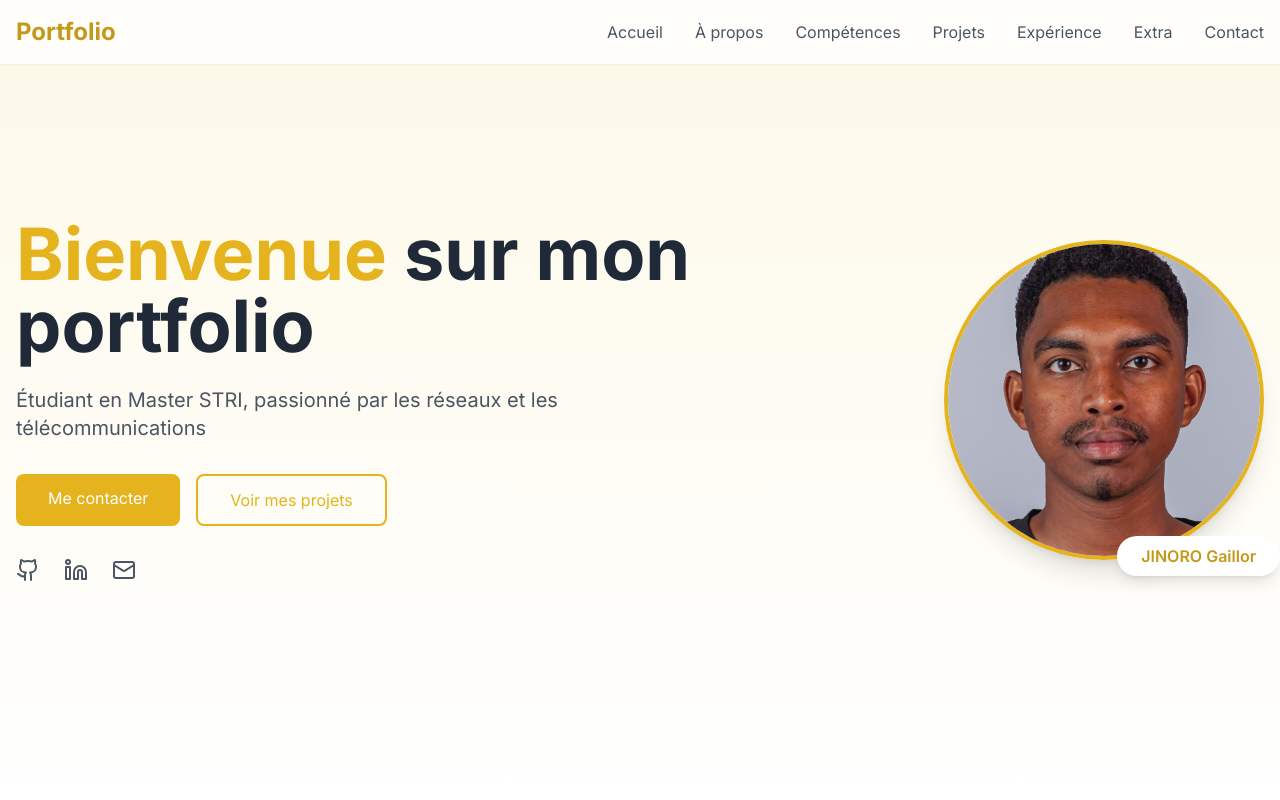
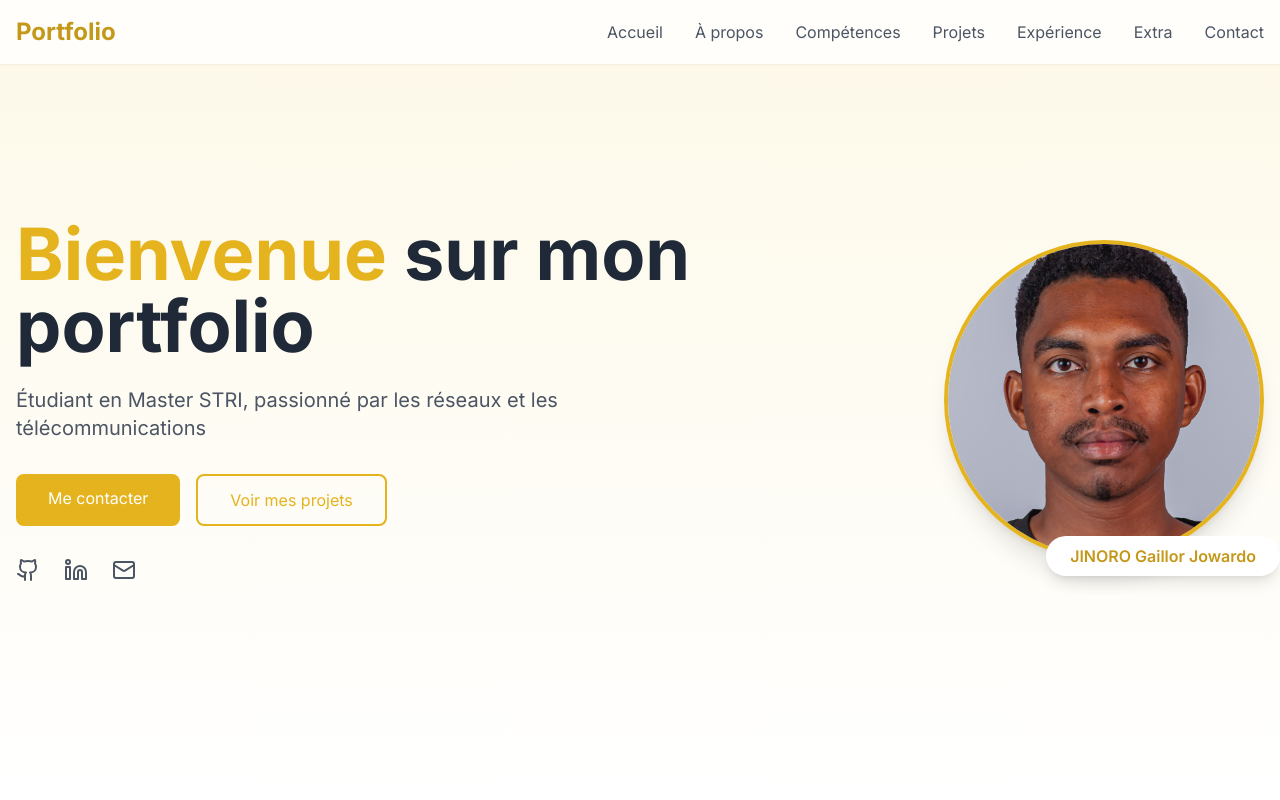
Before and after one commit to Gaillor/portfolio-pro, a React (Vite) app: page / in a window 1280 px wide. Shown: the top 800 px of the page. Built offline with nearby package versions, Linux system fonts and the light colour scheme.

Commit message:
update commit to activate vercel

```diff
--- a/src/components/sections/Hero.tsx
+++ b/src/components/sections/Hero.tsx
@@ -50,7 +50,7 @@ const Hero = () => {
               />
             </div>
             <div className="absolute -bottom-4 -right-4 bg-white px-6 py-2 rounded-full shadow-lg">
-              <p className="text-paddy-600 font-semibold">JINORO Gaillor</p>
+              <p className="text-paddy-600 font-semibold">JINORO Gaillor Jowardo</p>
             </div>
           </div>
         </div>
```
